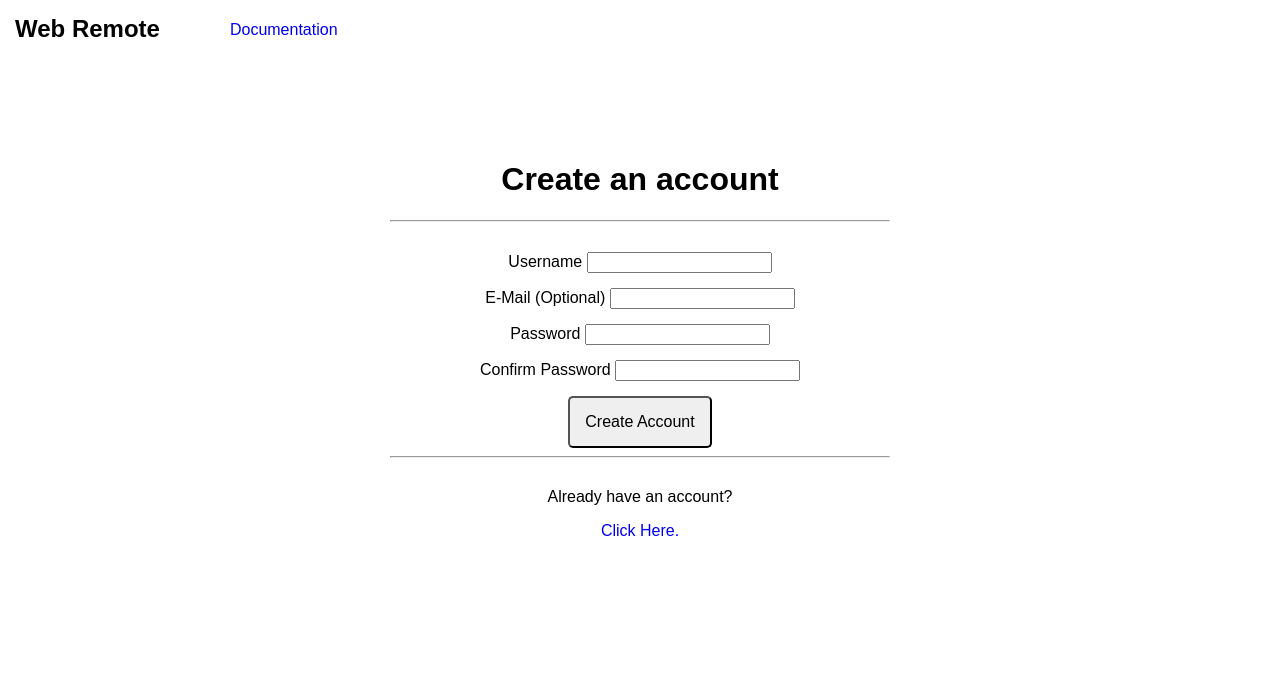
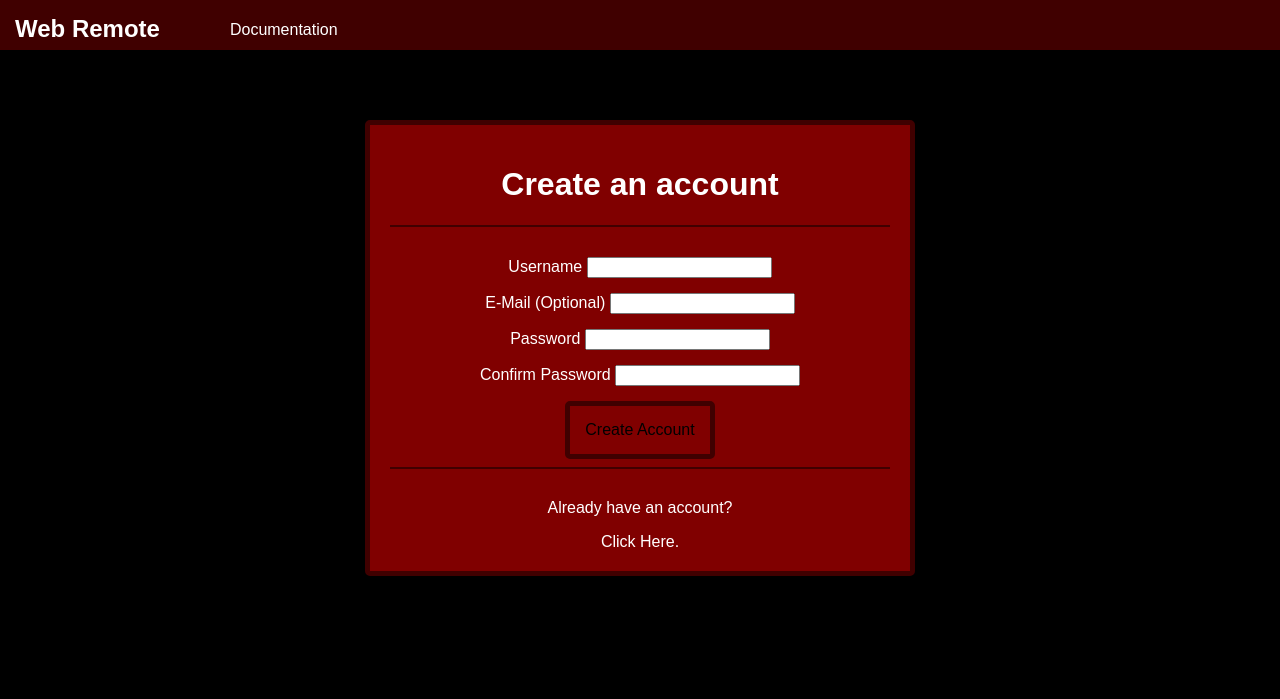
Before and after one commit to zdssdavidb/Webremote, a Flask app: page /register in a window 1280 px wide. Shown: the top 699 px of the page. Run offline with Flask 3, Linux system fonts and the light colour scheme.

Commit message:
temp add theme variable to each route and slight adjustment to dark theme

```diff
--- a/main.py
+++ b/main.py
@@ -59,9 +59,9 @@ def register():
                     password=request.form.get("password"))
         db.session.add(user)
         db.session.commit()
-        return redirect(url_for("login"))
+        return redirect(url_for("login", theme=theme))
 
-    return render_template("sign_up.html")
+    return render_template("sign_up.html", theme=theme)
 
 
 @app.route("/login", methods=["GET", "POST"])
@@ -73,9 +73,9 @@ def login():
             if user.password == request.form.get("password"):
                 login_user(user)
                 return redirect(url_for("home"))
-        return render_template("login.html")
+        return render_template("login.html", theme=theme)
     except:
-        return render_template("login.html")
+        return render_template("login.html", theme=theme)
 
 
 # Logout user function
@@ -88,12 +88,12 @@ def logout():
 
 @app.route("/devices")
 def devices():
-    return render_template("devices.html")
+    return render_template("devices.html", theme=theme)
 
 
 @app.route("/settings")
 def settings():
-    return render_template("settings.html")
+    return render_template("settings.html", theme=theme)
 
 
 # TV Power toggle
--- a/static/css/themes/dark.css
+++ b/static/css/themes/dark.css
@@ -33,8 +33,8 @@ nav {
     border-right: 1px black solid;
 }
 .buttons {
-    background-color: #42C2FF;
-    border: 5px solid #85F4FF;
+    background-color: #800000;
+    border: 5px solid #400000;
 }
 .buttons:hover {
     background-color: #ff0000;
--- a/templates/sign_up.html
+++ b/templates/sign_up.html
@@ -7,6 +7,7 @@
         <meta charset="UTF-8">
         <link rel="shortcut icon" href="/static/favicon.ico" type="image/x-icon" />
         <link rel="stylesheet" href="/static/css/style.css" />
+        <link rel="stylesheet" href="/static/css/themes/{{ theme }}.css" />
         <title>Web Remote (Flask)</title>
     </head>
     <body>
```
